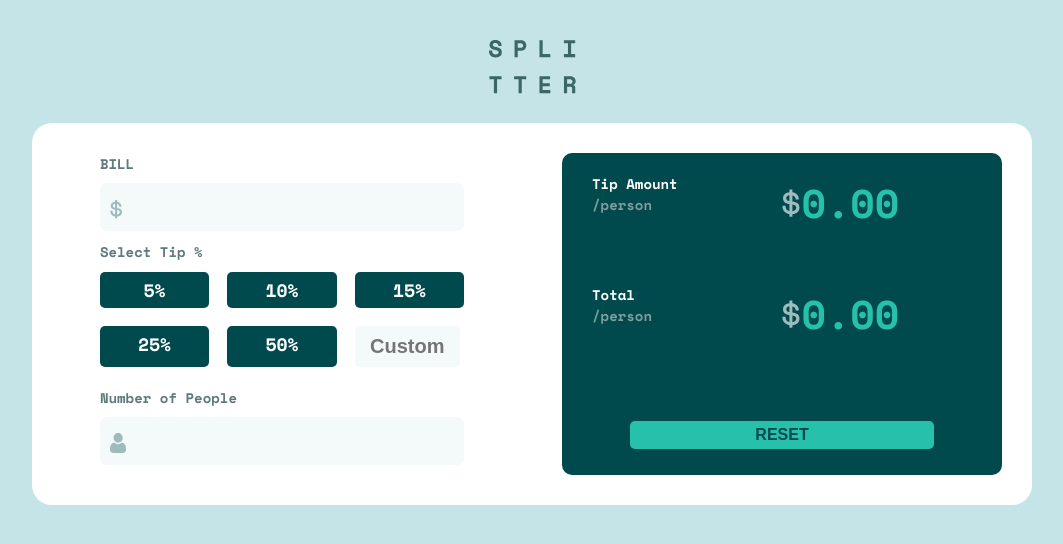
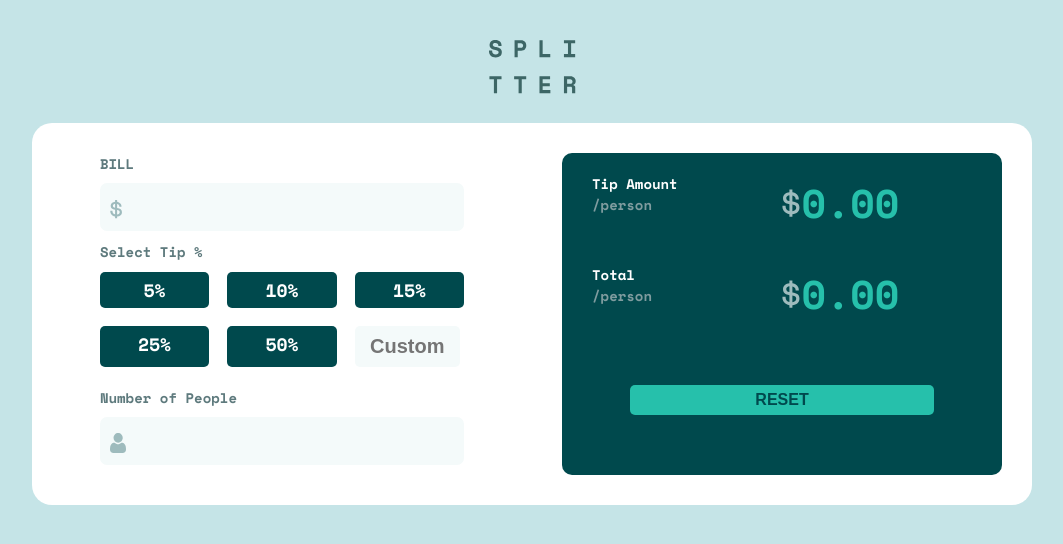
Before and after one commit to Lawrenebube/First-Vue, a Vue app: page / in a window 1280 px wide. Shown: the top 544 px of the page, without its empty margins (108-1171 px from the left). Built offline with nearby package versions, Linux system fonts and the light colour scheme.

Commit message:
first commit

```diff
--- a/src/components/TipCalculator.vue
+++ b/src/components/TipCalculator.vue
@@ -242,7 +242,7 @@ export default {
     border-radius: 5px;
     max-height: 30px;
     color:hsl(183, 100%, 15%) ;
-    margin: auto auto;
+    margin: 30px auto;
     width: 80%;
   }
   .error{
```
